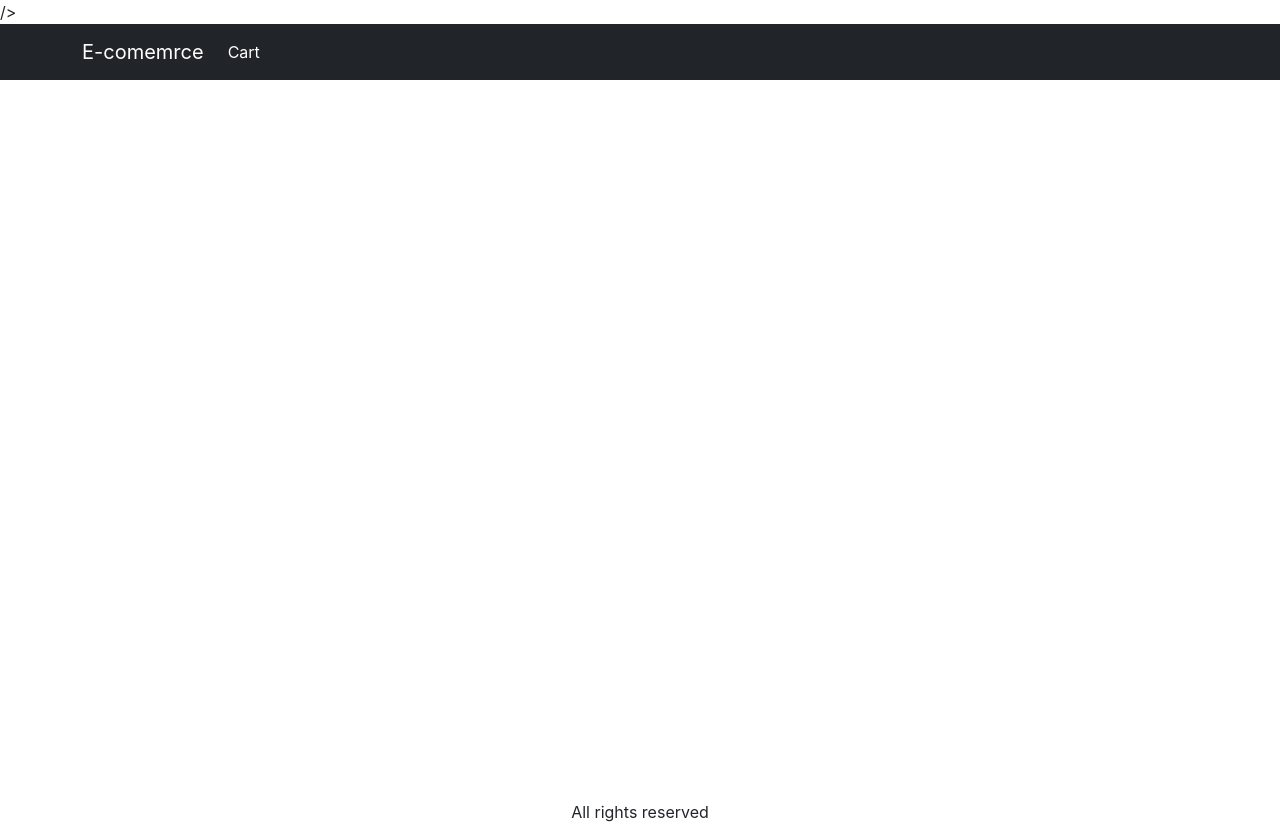
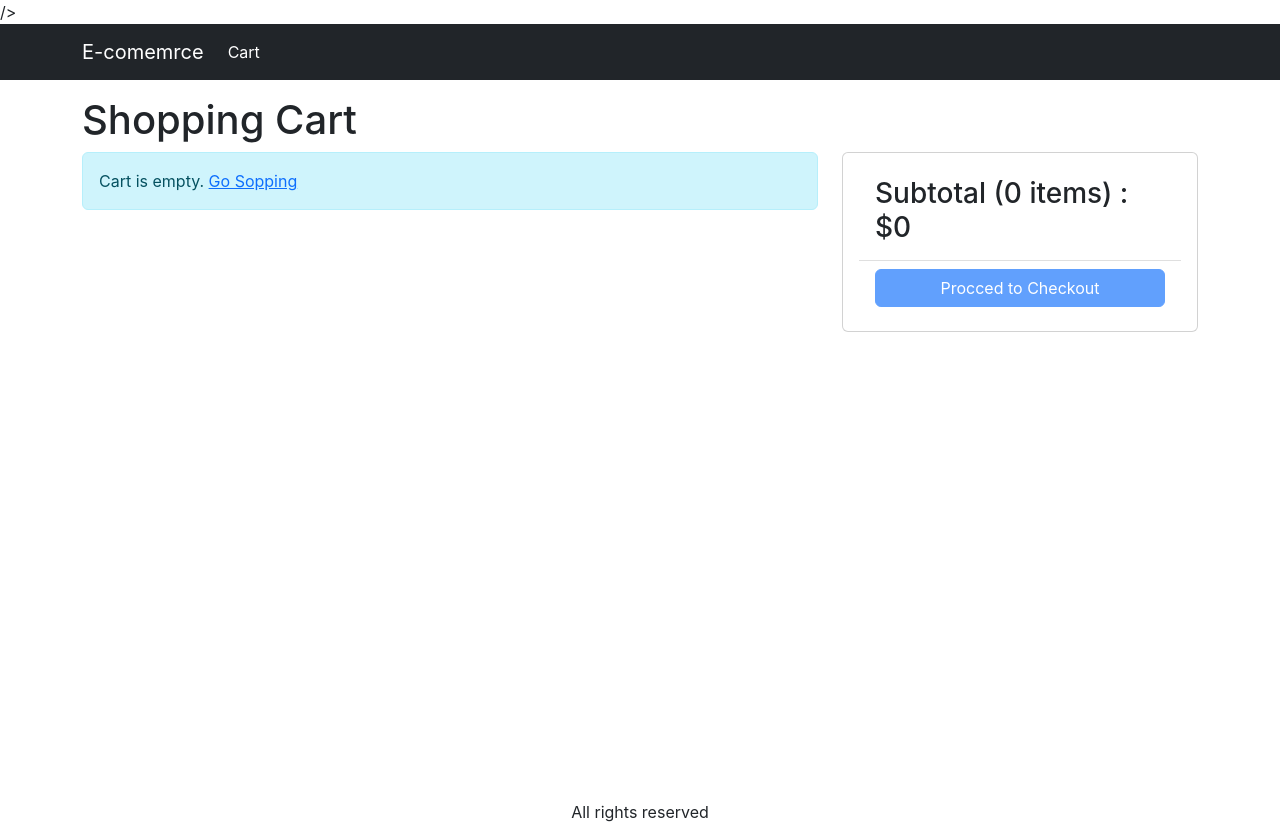
Before and after one commit to Ehab-darawsheh/E-commerce-MERN, a React (Create React App) app in the folder e-commerce/Frontend/: page /cart in a window 1280 px wide. Built offline with nearby package versions, Linux system fonts and the light colour scheme.

Commit message:
Create CartScreen component

```diff
--- a/e-commerce/Frontend/src/App.js
+++ b/e-commerce/Frontend/src/App.js
@@ -9,6 +9,7 @@
 import { LinkContainer } from "react-router-bootstrap";
 import { Link } from "react-router-dom";
 import { Store } from "./store";
+import CartScreen from "./screens/CartScreen";
 
 function App() {
   const { state } = useContext(Store);
@@ -42,6 +43,7 @@
           <Container className="mt-3">
             <Routes>
               <Route path="/product/:slug" element={<ProductScreen />} />
+              <Route path="/cart" element={<CartScreen />} />
               <Route path="/" element={<HomeScreen />} />
             </Routes>
           </Container>
--- a/e-commerce/Frontend/src/index.css
+++ b/e-commerce/Frontend/src/index.css
@@ -44,3 +44,6 @@
   color: white;
 
 }
+.img-thumbnail{
+  height: 80px;
+}
--- /dev/null
+++ b/e-commerce/Frontend/src/screens/CartScreen.js
@@ -0,0 +1,88 @@
+import { useContext } from "react";
+import { Store } from "../store";
+import { Helmet } from "react-helmet-async";
+import Row from "react-bootstrap/Row";
+import Col from "react-bootstrap/Col";
+import MessageBox from "../components/MessageBox";
+import { Link } from "react-router-dom";
+import ListGroup from "react-bootstrap/ListGroup";
+import Button from "react-bootstrap/Button";
+import Card from "react-bootstrap/Card";
+
+export default function CartScreen() {
+  const { state, dispatch: ctxDispatch } = useContext(Store);
+  const {
+    cart: { cartItems },
+  } = state;
+  return (
+    <div>
+      <Helmet>
+        <title>Shopping Cart</title>
+      </Helmet>
+      <h1>Shopping Cart</h1>
+      <Row>
+        <Col md={8}>
+          {cartItems.length === 0 ? (
+            <MessageBox>
+              Cart is empty. <Link to="/">Go Sopping</Link>
+            </MessageBox>
+          ) : (
+            <ListGroup>
+              {cartItems.map((item) => (
+                <ListGroup.Item ket={item._id}>
+                  <Row className="align-items-center">
+                    <Col md={4}>
+                      <img
+                        src={item.image}
+                        alt={item.name}
+                        className="img-fluid rounded img-thumbnail"
+                      ></img>{" "}
+                      <Link to={`/product/${item.slug}`}>{item.name}</Link>
+                    </Col>
+                    <Col md={3}>
+                      <Button variant="light" disabled={item.quantity === 1}>
+                        <i className="fas fa-minus-circle"></i>
+                      </Button>{" "}
+                      <span>{item.quantity}</span>{" "}
+                      <Button variant="light" disabled={item.quantity === item.countInStock}>
+                        <i className="fas fa-plus-circle"></i>
+                      </Button>
+                    </Col>
+                    <Col md={3}>${item.price}</Col>
+                    <Col>
+                      <Button variant="light">
+                        <i className="fas fa-trash"></i>
+                      </Button>
+                    </Col>
+                  </Row>
+                </ListGroup.Item>
+              ))}
+            </ListGroup>
+          )}
+        </Col>
+        <Col md={4}>
+            <Card>
+                <Card.Body>
+                    <ListGroup variant="flush">
+                        <ListGroup.Item>
+                        <h3>
+                            Subtotal ({cartItems.reduce((a,c) => a + c.quantity, 0)}{' '}
+                            items) : $
+                            {cartItems.reduce((a, c) => a + c.price * c.quantity, 0)}
+                        </h3>
+                        </ListGroup.Item>
+                        <ListGroup.Item>
+                            <div className="d-grid">
+                                 <Button type="button" variant="primary" disabled={cartItems.length === 0}>
+                                        Procced to Checkout
+                                 </Button>
+                            </div>
+                        </ListGroup.Item>
+                    </ListGroup>
+                </Card.Body>
+            </Card>
+        </Col>
+      </Row>
+    </div>
+  );
+}
--- a/e-commerce/Frontend/src/screens/ProductScreen.js
+++ b/e-commerce/Frontend/src/screens/ProductScreen.js
@@ -1,6 +1,6 @@
 import axios from "axios";
 import React, { useContext, useEffect, useReducer } from "react";
-import { useParams } from "react-router-dom";
+import { useNavigate, useParams } from "react-router-dom";
 import Row from "react-bootstrap/Row";
 import Col from "react-bootstrap/Col";
 import Button from "react-bootstrap/Button";
@@ -28,6 +28,7 @@
 };
 
 const ProductScreen = () => {
+  const navigate = useNavigate();
   const params = useParams();
   const { slug } = params;
 
@@ -51,6 +52,7 @@
 
   const {state, dispatch:ctxDispatch} = useContext(Store);
   const {cart} = state;
+
   const addToCartHandler = async() => {
     const existItem = cart.cartItems.find((x) => x._id === product._id);
     const quantity = existItem ? existItem.quantity + 1 : 1;
@@ -59,7 +61,8 @@
       window.alert('Sorry, product is out of stock');
       return
     }
-    ctxDispatch({type: 'CART_ADD_ITEM', payload: {...product, quantity}})
+    ctxDispatch({type: 'CART_ADD_ITEM', payload: {...product, quantity}});
+    navigate('/cart')
   }
 
   return loading ? (
```
